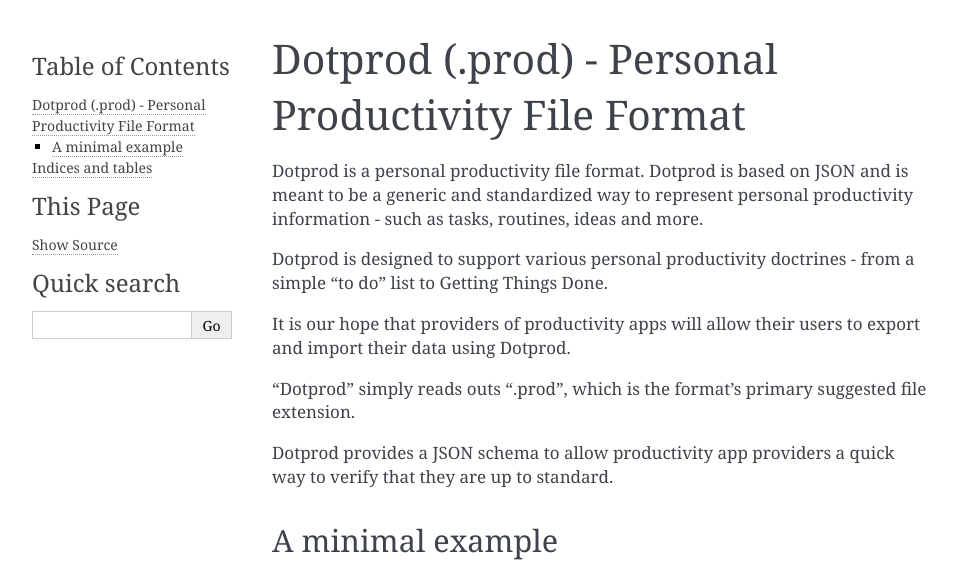
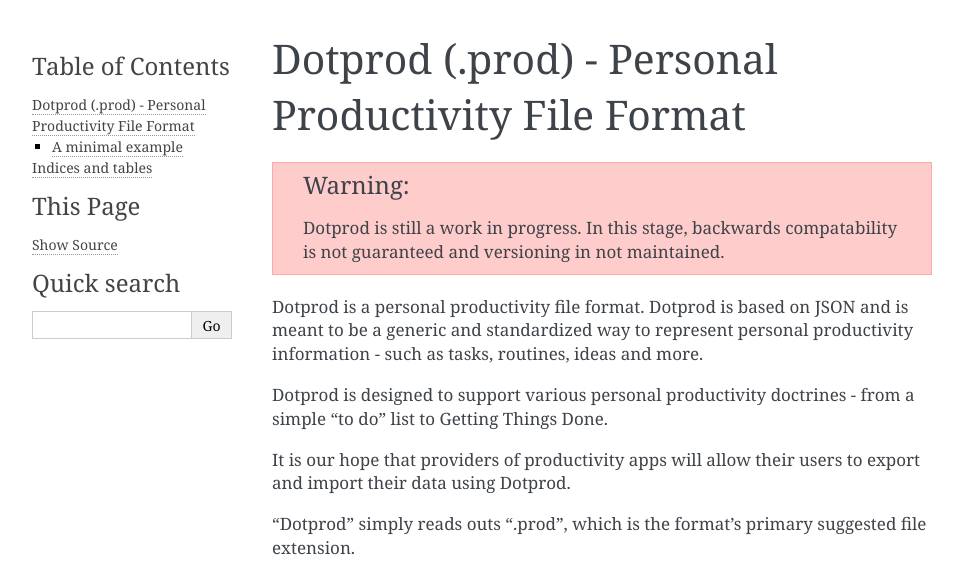
Before and after one commit to Nurdok/dotprod, a Sphinx documentation site: the page built from docs/source/index.rst, in a window 1280 px wide, cut to the strip 0-567 px from the top of the page. Shown: the whole strip, without its empty margins (148-1111 px from the left). Built offline with Sphinx 7.4.7, drawn with Linux system fonts in a browser that asks for light colours.

Commit message:
Add warning

```diff
--- a/docs/source/index.rst
+++ b/docs/source/index.rst
@@ -5,6 +5,10 @@
 
 Dotprod (.prod) - Personal Productivity File Format
 ===================================================
+.. warning::
+
+    Dotprod is still a work in progress. In this stage, backwards compatability
+    is not guaranteed and versioning in not maintained.
 
 Dotprod is a personal productivity file format. Dotprod is based on JSON and is
 meant to be a generic and standardized way to represent personal productivity
```
